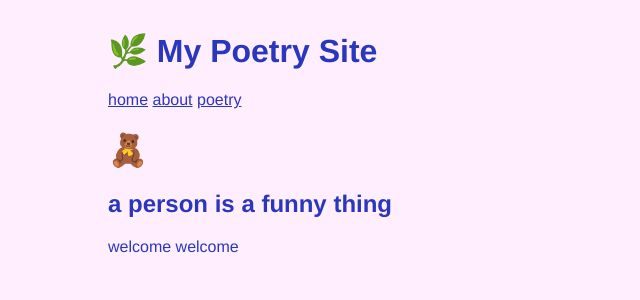
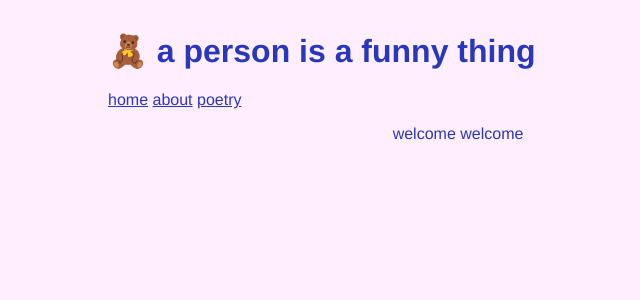
Before and after one commit to loladekhuijzen/loladekhuijzen.github.io, a Jekyll site: the page built from index.md, in a window 1280 px wide. Shown: the top 300 px of the page, without its empty margins (182-822 px from the left). Built offline with Jekyll 4.4.1, drawn with Linux system fonts in a browser that asks for light colours.

Commit message:
Update default.html

```diff
--- a/_layouts/default.html
+++ b/_layouts/default.html
@@ -11,8 +11,12 @@
       margin: 2em auto; /* center horizontally only */
       background-color: #FFEEFE;
       color: #2A37BC;
+      text-align: center;
       /* line-height: 1.6;
       padding: 1em 1em; */
+    }
+    header {
+        text-align: left;
     }
     nav {
       /* padding: 10px 0; */
@@ -45,14 +49,12 @@
 </head>
 <body>
     <header>
-    <h1>🌿 My Poetry Site</h1>
+    <h1>🧸 a person is a funny thing</h1>
     <nav>
       <a href="/">home</a>
       <a href="/about">about</a>
       <a href="/poetry">poetry</a>
     </nav>
-    <h1>🧸</h1>
-    <h2>a person is a funny thing</h2>
   </header>
 
   <!-- {% if page.icon %}
```
